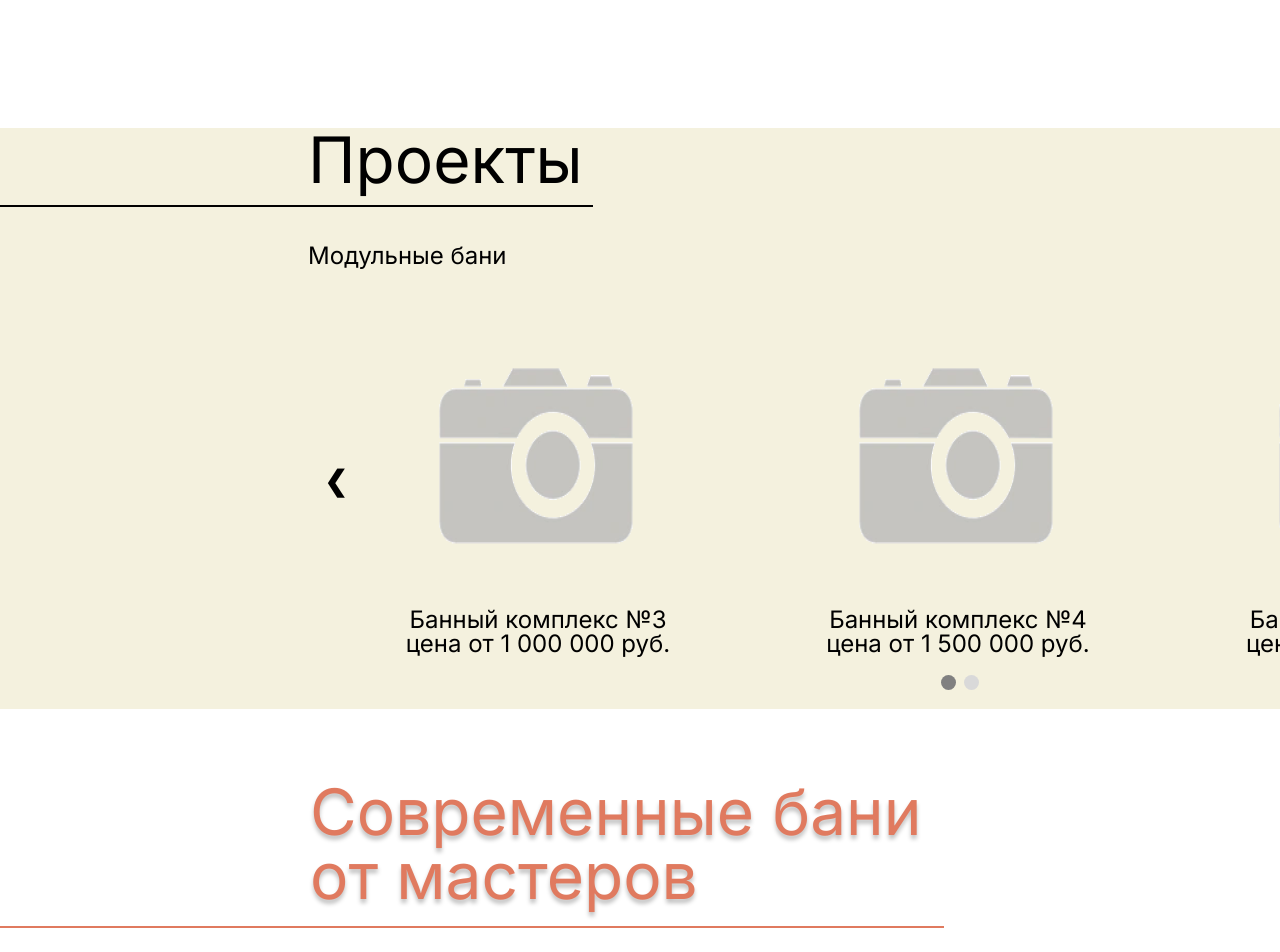
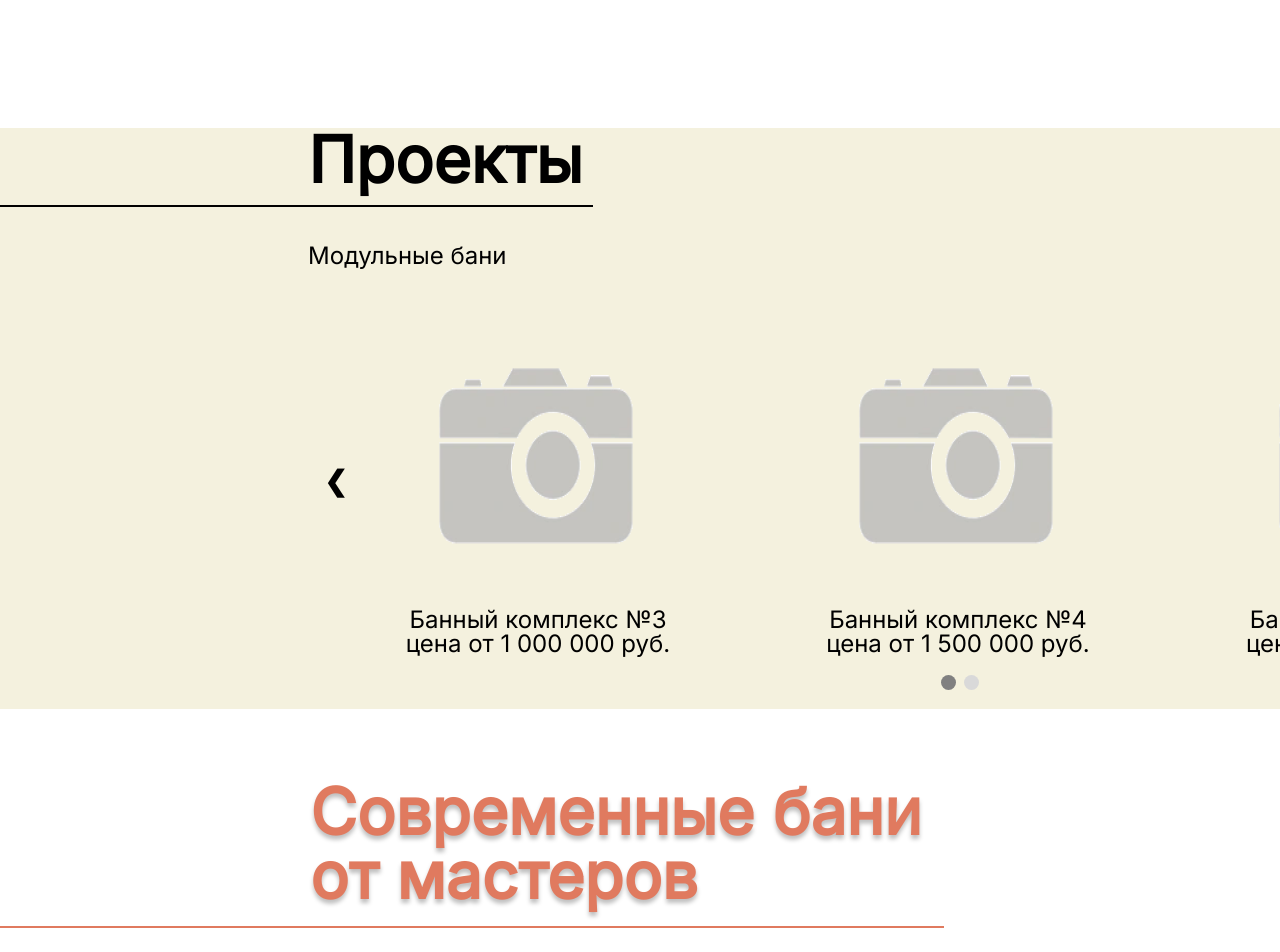
Before and after one commit to alexander-ponkratov/landing-baths, a plain HTML site: page index.html in a window 1280 px wide. Shown: the part 900-1852 px from the top of the page. Drawn offline with Linux system fonts and the light colour scheme.

```diff
--- a/css/styles.css
+++ b/css/styles.css
@@ -134,7 +134,7 @@ header {
 .block-1-text-big {
     width: 632px;
     height: 128px;
-    font-weight: 500;
+    font-weight: 700;
     font-size: 64px;
     line-height: 100%;
     padding-top: 71px;
@@ -210,7 +210,7 @@ header {
 }
 
 .block-2-projects {
-    font-weight: 500;
+    font-weight: 700;
     font-size: 64px;
     line-height: 100%;
     padding-left: 308px;
@@ -259,7 +259,7 @@ header {
     height: 64px;
     font-family: 'Inter';
     font-style: normal;
-    font-weight: 500;
+    font-weight: 700;
     font-size: 64px;
     line-height: 100%;
     align-items: center;
```
